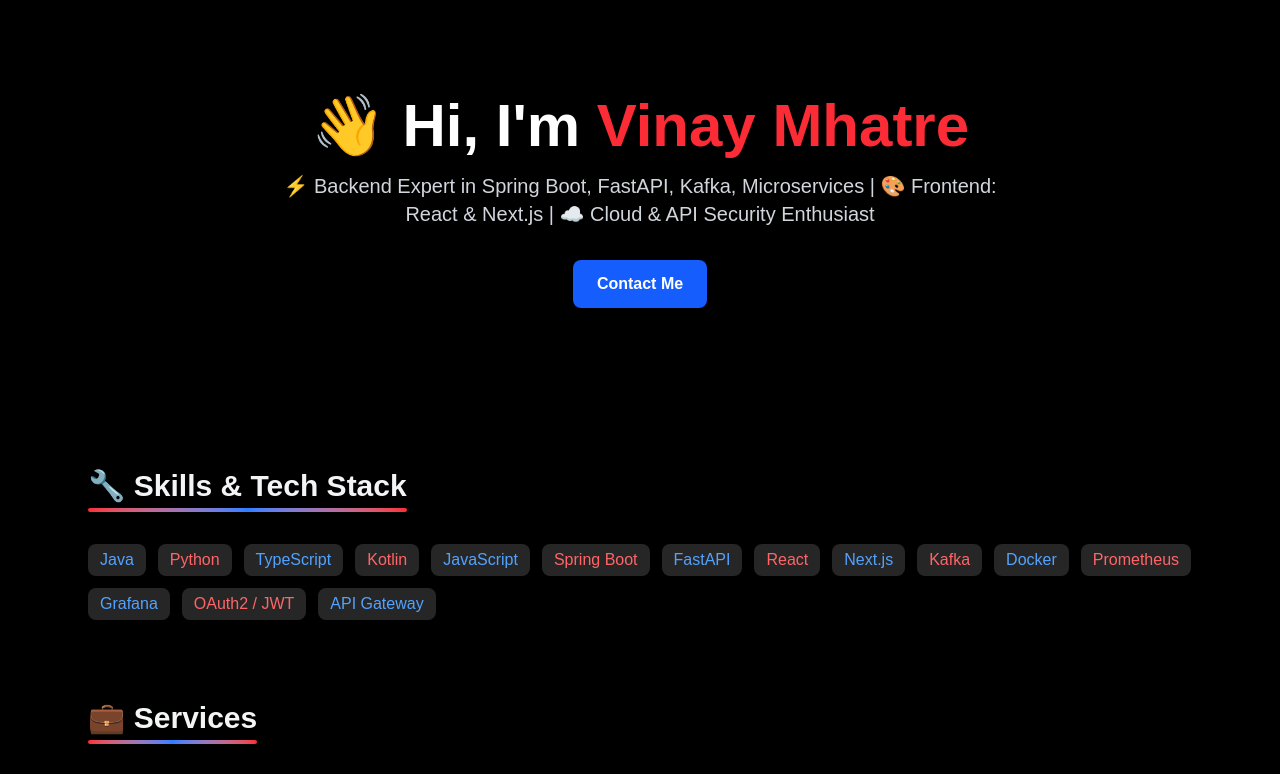
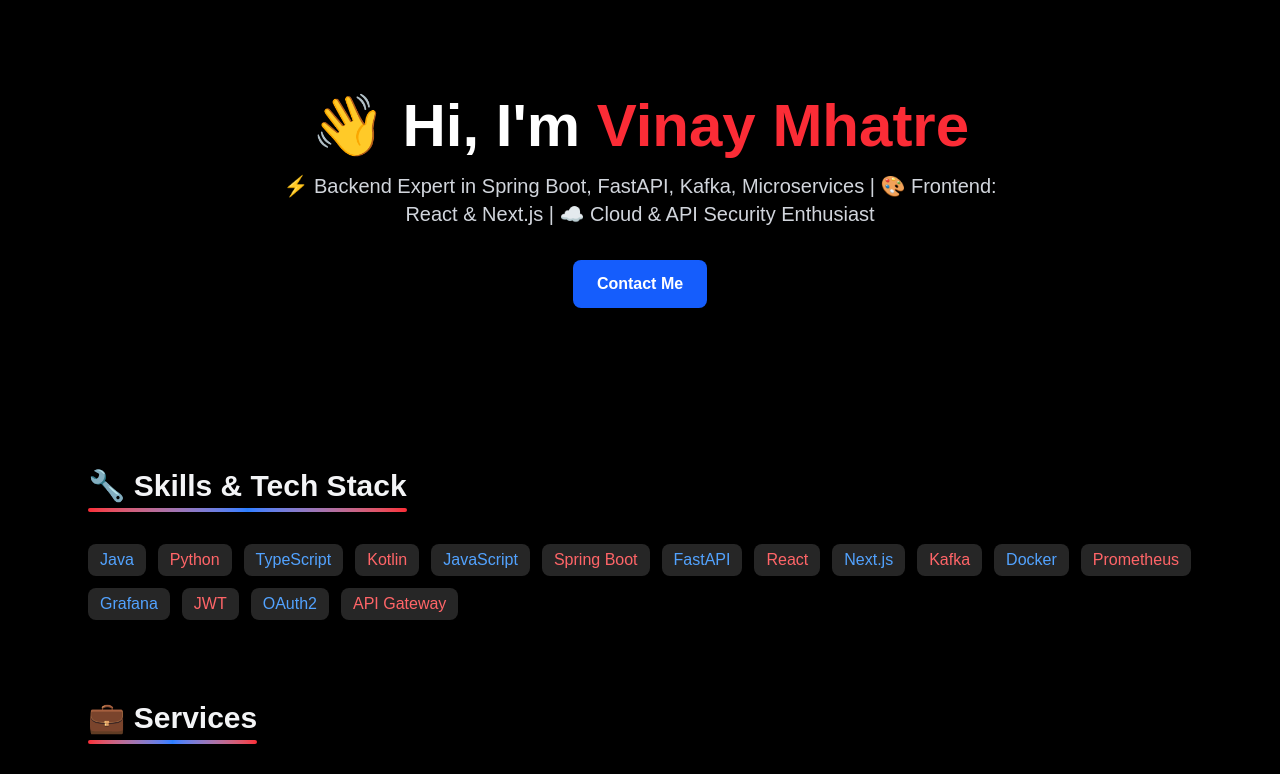
Before and after one commit to SamsterZero/SamsterZero.github.io, a Next.js app: page / in a window 1280 px wide. Shown: the top 774 px of the page. Built offline with nearby package versions, Linux system fonts and the light colour scheme.

Commit message:
added links and shadow

```diff
--- a/src/components/Skills.tsx
+++ b/src/components/Skills.tsx
@@ -1,21 +1,50 @@
-// components/Skills.js
+// components/Skills.tsx
 export default function Skills() {
   const skills = [
-    { name: "Java", color: "text-blue-400" },
-    { name: "Python", color: "text-red-400" },
-    { name: "TypeScript", color: "text-blue-400" },
-    { name: "Kotlin", color: "text-red-400" },
-    { name: "JavaScript", color: "text-blue-400" },
-    { name: "Spring Boot", color: "text-red-400" },
-    { name: "FastAPI", color: "text-blue-400" },
-    { name: "React", color: "text-red-400" },
-    { name: "Next.js", color: "text-blue-400" },
-    { name: "Kafka", color: "text-red-400" },
-    { name: "Docker", color: "text-blue-400" },
-    { name: "Prometheus", color: "text-red-400" },
-    { name: "Grafana", color: "text-blue-400" },
-    { name: "OAuth2 / JWT", color: "text-red-400" },
-    { name: "API Gateway", color: "text-blue-400" }
+    {
+      name: "Java",
+      color: "text-blue-400",
+      href: "https://www.oracle.com/java/",
+    },
+    { name: "Python", color: "text-red-400", href: "https://www.python.org/" },
+    {
+      name: "TypeScript",
+      color: "text-blue-400",
+      href: "https://www.typescriptlang.org/",
+    },
+    { name: "Kotlin", color: "text-red-400", href: "https://kotlinlang.org/" },
+    {
+      name: "JavaScript",
+      color: "text-blue-400",
+      href: "https://developer.mozilla.org/en-US/docs/Web/JavaScript",
+    },
+    {
+      name: "Spring Boot",
+      color: "text-red-400",
+      href: "https://spring.io/projects/spring-boot",
+    },
+    {
+      name: "FastAPI",
+      color: "text-blue-400",
+      href: "https://fastapi.tiangolo.com/",
+    },
+    { name: "React", color: "text-red-400", href: "https://react.dev/" },
+    { name: "Next.js", color: "text-blue-400", href: "https://nextjs.org/" },
+    { name: "Kafka", color: "text-red-400", href: "https://kafka.apache.org/" },
+    { name: "Docker", color: "text-blue-400", href: "https://www.docker.com/" },
+    {
+      name: "Prometheus",
+      color: "text-red-400",
+      href: "https://prometheus.io/",
+    },
+    { name: "Grafana", color: "text-blue-400", href: "https://grafana.com/" },
+    { name: "JWT", color: "text-red-400", href: "https://www.jwt.io/" },
+    { name: "OAuth2", color: "text-blue-400", href: "https://oauth.net/2/" },
+    {
+      name: "API Gateway",
+      color: "text-red-400",
+      href: "https://aws.amazon.com/api-gateway/",
+    },
   ];
 
   return (
@@ -26,12 +55,20 @@ export default function Skills() {
       </h2>
       <div className="flex flex-wrap gap-3">
         {skills.map((skill, index) => (
-          <span
+          <a
             key={index}
-            className={`px-3 py-1 bg-neutral-800 ${skill.color} rounded-lg font-medium hover:bg-neutral-700 transition`}
+            href={skill.href}
+            target="_blank"
+            rel="noopener noreferrer"
+            className={`
+                px-3 py-1 bg-neutral-800 ${skill.color}
+                rounded-lg font-medium
+                transition-all duration-100
+                hover:scale-105 hover:shadow-[0_0_15px] hover:shadow-current
+                `}
           >
             {skill.name}
-          </span>
+          </a>
         ))}
       </div>
     </section>
```
